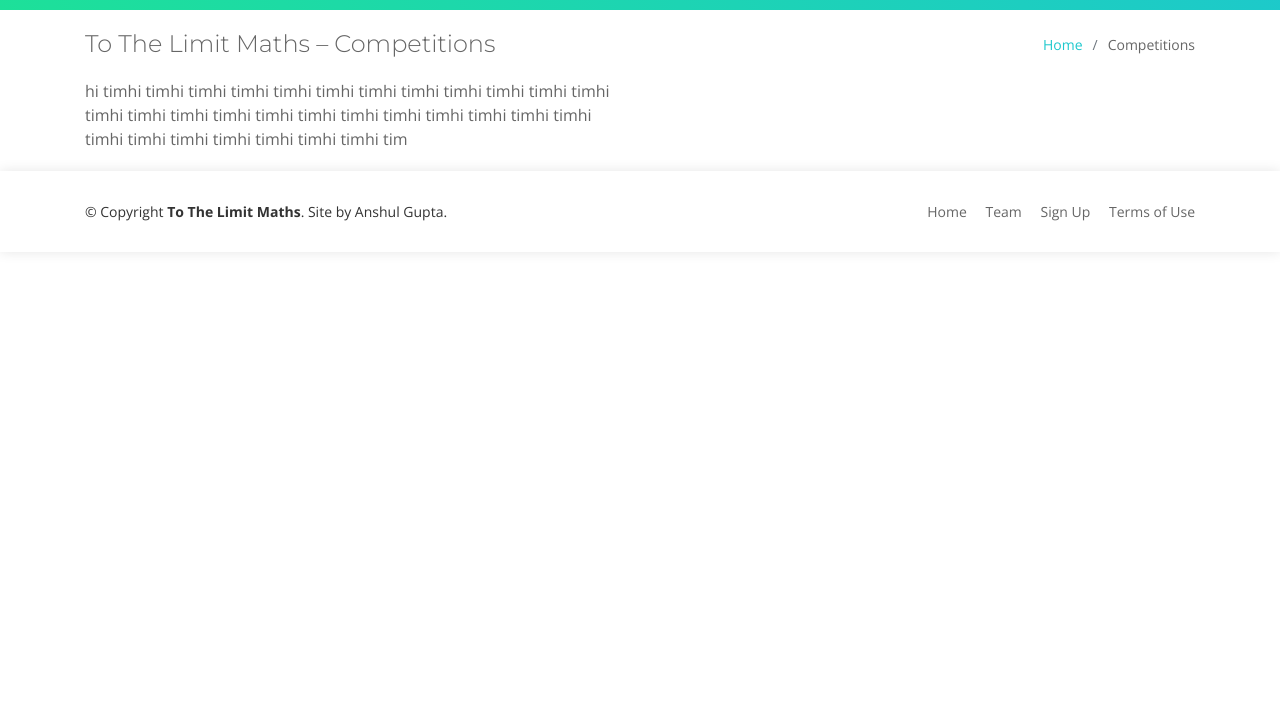
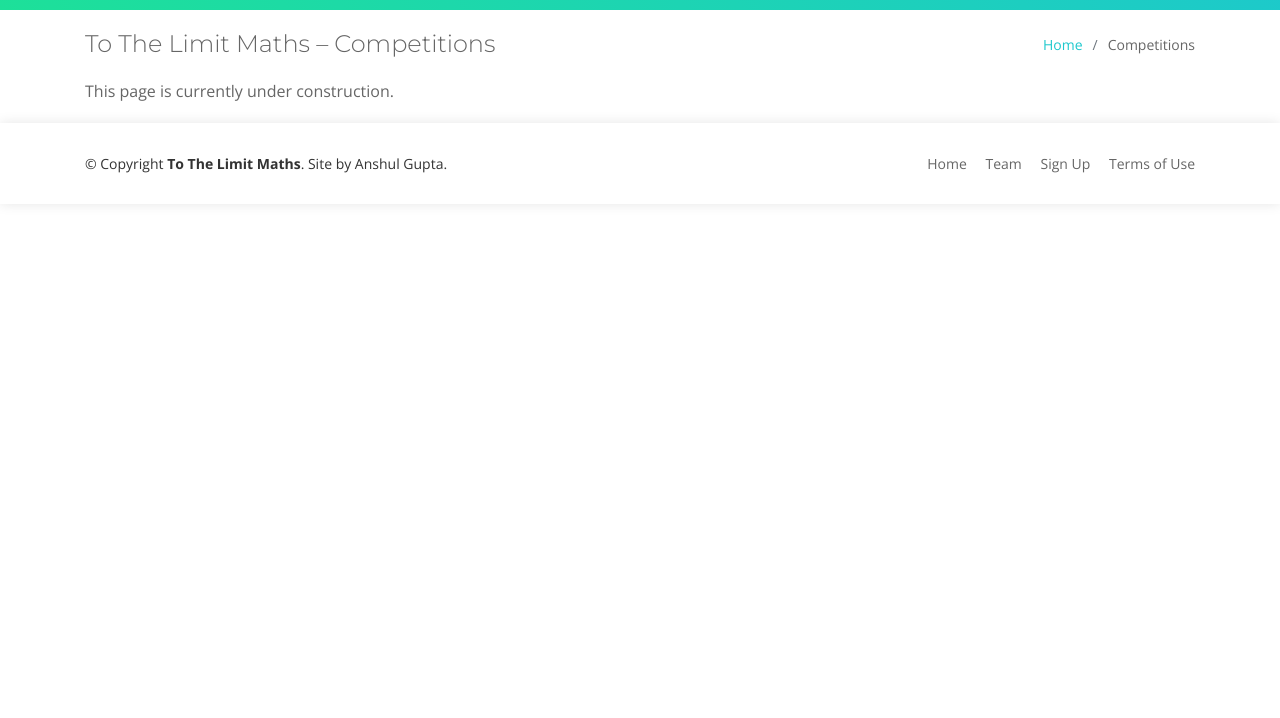
Before and after one commit to ToTheLimitMaths/ToTheLimitMaths, a plain HTML site: page competitions/index.html in a window 1280 px wide. Shown: the part 82-800 px from the top of the page. Drawn offline with nearby package versions, Linux system fonts and the light colour scheme.

Commit message:
competition
construction

```diff
--- a/competitions/index.html
+++ b/competitions/index.html
@@ -131,9 +131,7 @@
         <div class="container" style="margin-bottom: 20px">
           <div class="row">
             <div class="col-6">
-              hi timhi timhi timhi timhi timhi timhi timhi timhi timhi timhi
-              timhi timhi timhi timhi timhi timhi timhi timhi timhi timhi timhi
-              timhi timhi timhi timhi timhi timhi timhi timhi timhi timhi tim
+              This page is currently under construction.
             </div>
             <div class="col-6"></div>
           </div>
```
